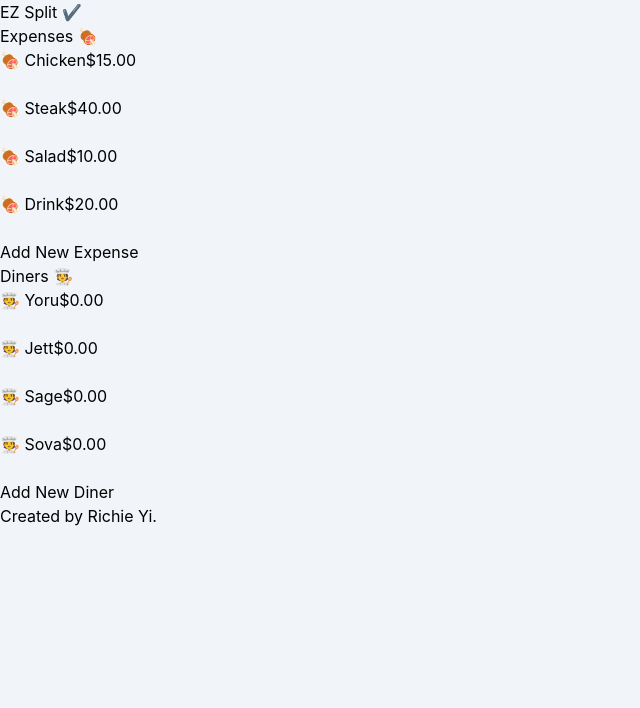
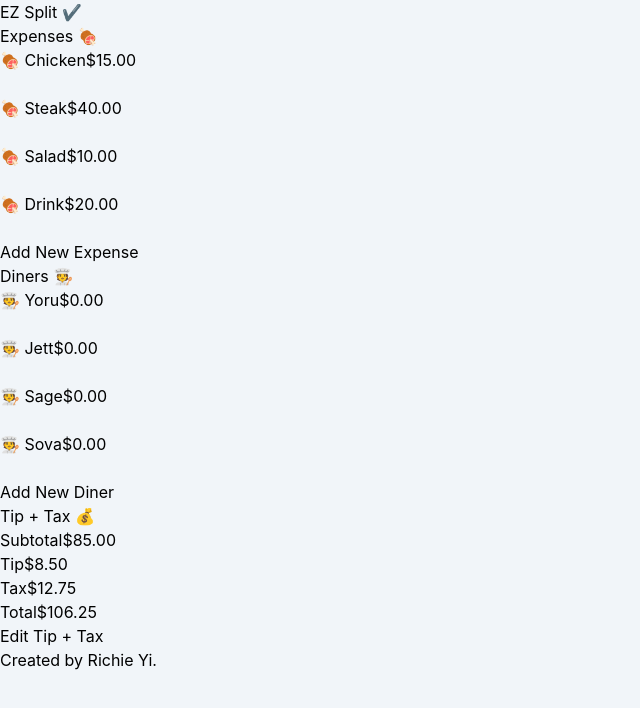
Before and after one commit to richieyi/ez-split, a Next.js app: page / in a window 1280 px wide. Shown: the top 708 px of the page, without its empty margins (0-640 px from the left). Built offline with nearby package versions, Linux system fonts and the light colour scheme.

Commit message:
Create TipTax component

```diff
--- a/components/App/index.tsx
+++ b/components/App/index.tsx
@@ -4,6 +4,7 @@ import Expense from '../../toolkit/Expense';
 import { exampleDiners, exampleExpenses } from '../../utils/examples';
 import DinersList from '../DinersList';
 import ExpensesList from '../ExpensesList';
+import TipTax from '../TipTax';
 
 function App() {
   // List of expenses/diners
@@ -11,17 +12,13 @@ function App() {
     useState<Expense[]>(exampleExpenses);
   const [diners, setDiners] = useState<Diner[]>(exampleDiners);
 
-  // Selected expense/diner
-  const [selectedExpense, setSelectedExpense] =
-    useState<Expense | null>(null);
+  // Selected diner
   const [selectedDiner, setSelectedDiner] = useState<Diner | null>(
     null
   );
 
   // When diner is selected and expense is clicked
   function handleExpenseClick(expense: Expense) {
-    setSelectedExpense(expense);
-
     if (!selectedDiner) return;
 
     // If diner has expense, remove
@@ -66,9 +63,14 @@ function App() {
     setDiners(newDiners);
   }
 
+  function calculateSubtotal() {
+    return expenses.reduce((prev: number, expense: Expense) => {
+      return prev + expense.getCost();
+    }, 0);
+  }
+
   const expensesListProps = {
     expenses,
-    selectedExpense,
     handleExpenseClick,
     handleRemoveExpense,
     setExpenses,
@@ -86,6 +88,7 @@ function App() {
     <div className="flex-col md:flex md:flex-row w-full gap-8">
       <ExpensesList {...expensesListProps} />
       <DinersList {...dinersListProps} />
+      <TipTax subtotal={calculateSubtotal()} />
     </div>
   );
 }
--- a/components/ExpensesList/index.tsx
+++ b/components/ExpensesList/index.tsx
@@ -7,7 +7,6 @@ import Diner from '../../toolkit/Diner';
 
 interface Props {
   expenses: Expense[];
-  selectedExpense: Expense | null;
   handleExpenseClick: (expense: Expense) => void;
   handleRemoveExpense: (expense: Expense) => void;
   setExpenses: (expenses: Expense[]) => void;
@@ -17,7 +16,6 @@ interface Props {
 function ExpensesList(props: Props) {
   const {
     expenses,
-    selectedExpense,
     handleExpenseClick,
     handleRemoveExpense,
     setExpenses,
@@ -105,7 +103,6 @@ function ExpensesList(props: Props) {
       ) {
         selectedDinerHasExpense = true;
       }
-      const isSelected = selectedExpense === expense;
       const isUpdating = expenseToUpdate === expense;
 
       return (
--- /dev/null
+++ b/components/TipTax.tsx
@@ -0,0 +1,106 @@
+import React, { useRef, useState } from 'react';
+import { isValidAmount } from '../utils';
+import SaveCancelButtons from './SaveCancelButtons';
+
+interface Props {
+  subtotal: number;
+}
+
+/*
+  TODO:
+    - Distribute tip & tax to diners based on % of sub total
+  */
+
+function TipTax(props: Props) {
+  const { subtotal } = props;
+  const inputElTip = useRef(null);
+  const inputElTax = useRef(null);
+
+  const [tip, setTip] = useState<string>('8.50');
+  const [tax, setTax] = useState<string>('12.75');
+  const [isEditing, setIsEditing] = useState<boolean>(false);
+
+  function calculateTotal() {
+    return subtotal + Number(tip) + Number(tax);
+  }
+
+  function handleSave() {
+    const newTip = inputElTip.current.value;
+    const newTax = inputElTax.current.value;
+    if (isValidAmount(newTip) && isValidAmount(newTax)) {
+      setTip(newTip);
+      setTax(newTax);
+      setIsEditing(false);
+    } else {
+      // Probably not the best UX
+      alert('Please enter valid tip & tax amounts (e.g. 3.50)');
+    }
+  }
+
+  function renderForm() {
+    return (
+      <div className="border rounded p-2 bg-white">
+        <form>
+          <input
+            placeholder="Tip"
+            ref={inputElTip}
+            defaultValue={tip}
+            className="placeholder:italic placeholder:text-slate-400 block bg-white w-full border-2 border-slate-300 rounded-md p-2 shadow-sm focus:outline-none focus:border-sky-500 focus:ring-sky-500 focus:ring-1"
+          />
+          <input
+            placeholder="Tax"
+            ref={inputElTax}
+            defaultValue={tax}
+            className="placeholder:italic placeholder:text-slate-400 block bg-white w-full border-2 border-slate-300 rounded-md p-2 shadow-sm focus:outline-none focus:border-sky-500 focus:ring-sky-500 focus:ring-1"
+          />
+        </form>
+        <SaveCancelButtons
+          handleSave={handleSave}
+          handleCancel={() => setIsEditing(false)}
+        />
+      </div>
+    );
+  }
+
+  return (
+    <div className="flex-1">
+      <h1 className="text-2xl font-bold my-4 md:text-center text-left">
+        Tip + Tax 💰
+      </h1>
+      <div className="border rounded my-2 p-2 bg-white flex justify-between">
+        <span className="font-bold">Subtotal</span>
+        <span>{`$${subtotal.toFixed(2)}`}</span>
+      </div>
+      {isEditing ? (
+        renderForm()
+      ) : (
+        <>
+          <div className="border rounded my-2 p-2 bg-white flex-col">
+            <div className="flex justify-between">
+              <span className="font-bold">Tip</span>
+              <span>{`$${Number(tip).toFixed(2)}`}</span>
+            </div>
+            <div className="flex justify-between">
+              <span className="font-bold">Tax</span>
+              <span>{`$${Number(tax).toFixed(2)}`}</span>
+            </div>
+          </div>
+          <div className="border rounded my-2 p-2 bg-white flex justify-between">
+            <span className="font-bold">Total</span>
+            <span>{`$${calculateTotal().toFixed(2)}`}</span>
+          </div>
+          <div className="flex justify-center">
+            <button
+              className="border rounded p-2 bg-white"
+              onClick={() => setIsEditing(true)}
+            >
+              Edit Tip + Tax
+            </button>
+          </div>
+        </>
+      )}
+    </div>
+  );
+}
+
+export default TipTax;
--- a/pages/index.tsx
+++ b/pages/index.tsx
@@ -4,7 +4,7 @@ import App from '../components/App';
 
 const Home: NextPage = () => {
   return (
-    <div className="text-sm md:text-base m-auto max-w-xl md:max-w-3xl flex-col py-4 px-4">
+    <div className="text-sm md:text-base m-auto max-w-xl md:max-w-5xl flex-col py-4 px-4">
       <Head>
         <title>EZ Split</title>
         <meta
```
